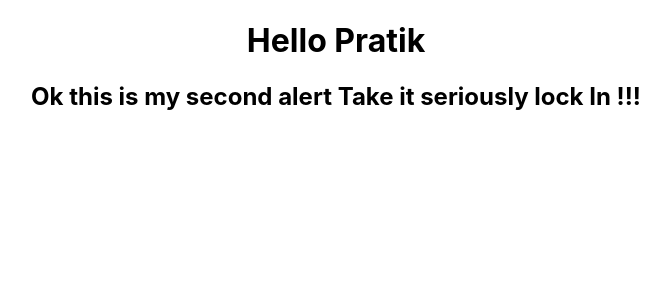
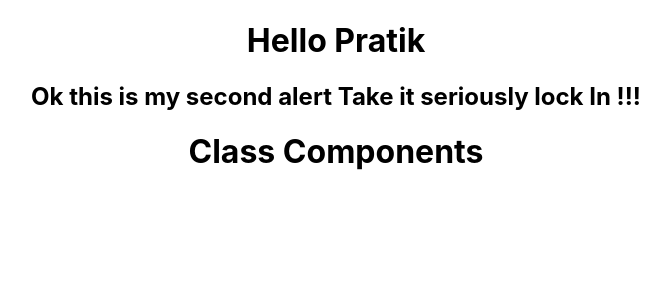
Before and after one commit to Pratik23G/typeMastery, a React (Create React App) app in the folder reactDays/lesson01hello/: page / in a window 1280 px wide. Shown: the top 300 px of the page, without its empty margins (304-974 px from the left). Built offline with nearby package versions, Linux system fonts and the light colour scheme.

Commit message:
Learn a new feature about class components; maintains their own private data and must import { Component } so react knows we are using it

```diff
--- a/reactDays/lesson01hello/src/App.js
+++ b/reactDays/lesson01hello/src/App.js
@@ -2,11 +2,13 @@
 import "./App.css";
 import Greet from "./components/Greet";
 import AlertMessage from "./components/ConfirmAlert";
+import Welcome from "./components/Welcome";
 function App() {
   return (
     <div className="App">
       <Greet />
       <AlertMessage />
+      <Welcome />
     </div>
   );
 }
--- /dev/null
+++ b/reactDays/lesson01hello/src/components/Welcome.js
@@ -0,0 +1,9 @@
+import React, { Component } from "react";
+
+class Welcome extends Component {
+  render() {
+    return <h1> Class Components</h1>;
+  }
+}
+
+export default Welcome;
```
